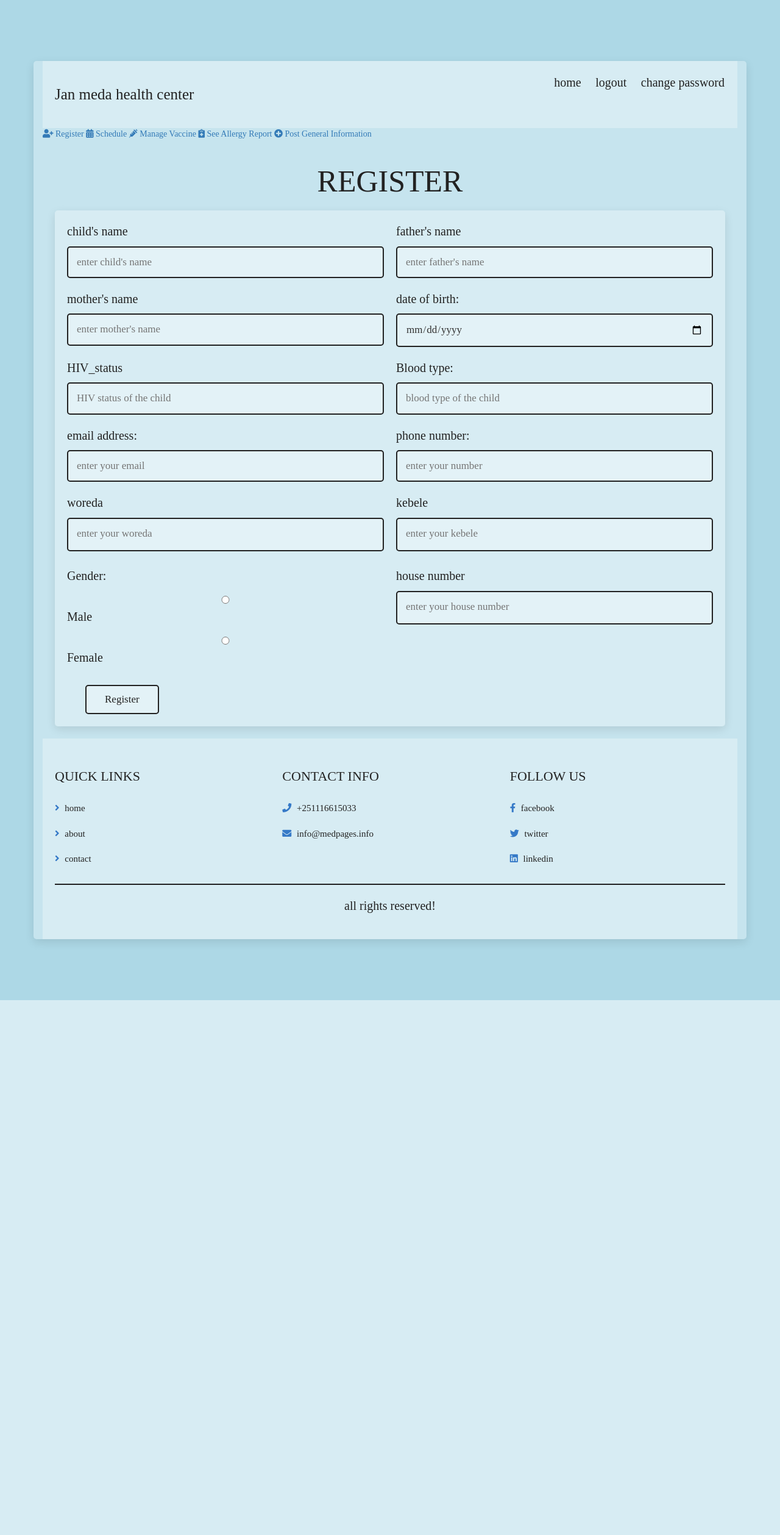
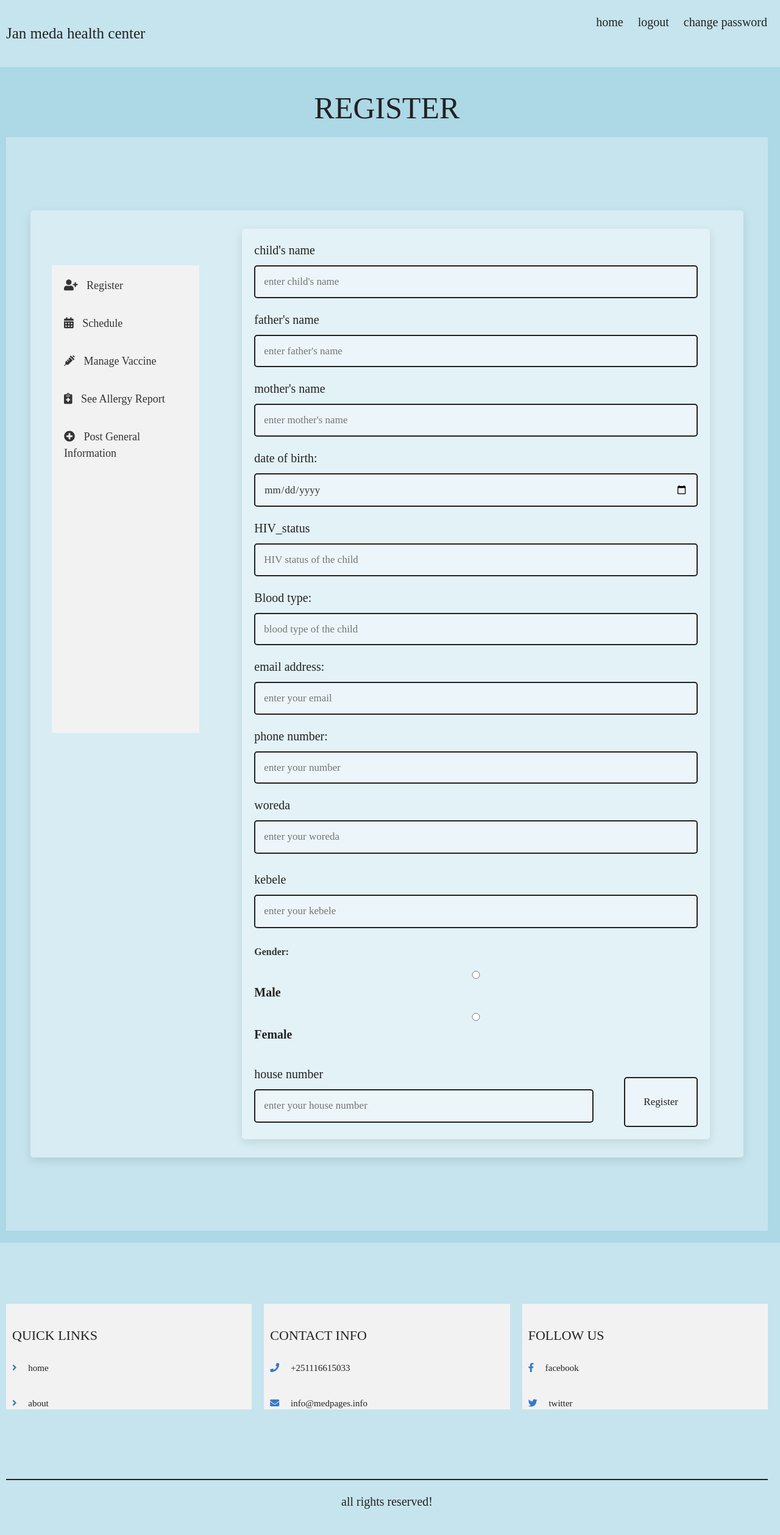
Before and after one commit to lensesorsa/lense, a PHP site: page /register.php in a window 1280 px wide. Shown: the whole page at 61% size. Before the commit the page ends 1640 px from the top, so only its background shows below. Run offline with PHP 8.4, Linux system fonts and the light colour scheme.

Commit message:
Update register.php

```diff
--- a/register.php
+++ b/register.php
@@ -174,10 +174,8 @@
 <head>
     <style>
         span.error {
-            /* color: #FF0000; */
-            color: #000;
+            color: #FF0000;
         }
-
 
     </style>
     <meta charset="UTF-8">
@@ -205,22 +203,144 @@
     <link rel="stylesheet" href="css/style.css">
 
 </head>
+<style>
+  /* Reset styles */
+* {
+   box-sizing: border-box;
+   margin: 0;
+   padding: 0;
+}
+
+/* Global styles */
+body {
+   font-family: Arial, sans-serif;
+   font-size: 16px;
+   line-height: 1.5;
+   color: #333;
+   padding-left: -3px;
+   margin-left: -10px;
+}
+
+a {
+   color: #007bff;
+   text-decoration: none;
+}
+
+a:hover {
+   color: #0056b3;
+}
+
+.container {
+   max-width: 1000px;
+   margin: 0 auto;
+   padding: 10px;
+   margin-top: 10px;
+}
+
+.row {
+   display: flex;
+   flex-direction: row;
+   column-gap:4rem;
+}
+
+.col-3 {
+   width: 30%;
+   margin-right:10px;
+
+}
+
+.col-9 {
+   width: 100%;
+}
+
+/* Navigation styles */
+.box {
+   background-color: #f2f2f2;
+   padding:10px;
+   height: 50%;
+   position: sticky;
+   left: 0;
+   top: 0;
+   overflow-y: auto;
+   margin-top: 5pc;
+   margin-left: 0;
+
+
+}
+
+.box a {
+   display: block;
+   margin-bottom: 15px;
+   padding: 10px;
+   color: #333;
+   text-decoration: none;
+   font-size: 18px;
+   transition: background-color 0.2s ease-in-out;
+}
+
+.box a:hover {
+   background-color: #007bff;
+   color: #fff;
+}
+
+.box a i {
+   margin-right: 10px;
+}
+
+/* Content styles */
+.content {
+   max-width: 800px;
+   margin: 0 auto;
+   padding: 10px;
+}
+
+.content h1 {
+   font-size: 48px;
+   font-weight: bold;
+   margin-bottom: 20px;
+}
+
+.content p {
+   font-size: 20px;
+   line-height: 1.5;
+   margin-bottom: 20px;
+}
+
+.btn {
+   display: inline-block;
+   padding: 10px 20px;
+   background-color: #007bff;
+   color: #fff;
+   text-align: center;
+   font-size: 18px;
+   border-radius: 5px;
+   transition: background-color 0.2s ease-in-out;
+}
+
+.btn:hover {
+   background-color: #0056b3;
+}
+
+</style>
+
 
 <body style="background-image:none; background-color:lightblue">
-
+<?php @include 'header.php'; ?>
+<section class="contact">
+<h1 class="heading">register</h1>
+<section class="footer">
     <div class="container">
-
-        <?php @include 'NKhome.php'; ?>
+    <div class="row">
+         <div class="col-3">
+            <div class="box">
                 <?php @include 'NKnavigation.php'; ?>
-
+            </div>
+        </div>
+        <div class="col-9">
             <section class="contact">
-
-            <h1 class="heading">register</h1>
-
+                <!-- <h1 class="heading">register</h1> -->
                 <form action="" method="post">
-
                     <div class="flex">
-
                     <div class="inputBox">
                         <span>child's name</span>
                         <span class="error" style="color: red;"><?php echo $nameErr; ?></span>
@@ -272,7 +392,21 @@
                         <span class="error" style="color: red;"> <?php echo $kebeleErr; ?></span>
                         <textarea name="kebele" placeholder="enter your kebele" required cols="3" rows="3" style="height: 5.5rem;"></textarea>
                     </div>
-                    <div class="inputBox">
+                    <div class="inputBox" >
+    <label for="gender">Gender:</label>
+    <span class="error" style="color: red;"> <?php echo $genderErr; ?></span>
+    <div style="display: flex; flex-direction:column; margin-right: 0;">
+    <label >
+        <input type="radio" name="gender" value="male">
+        <span>Male</span>
+    </label>
+    <label >
+        <input type="radio" name="gender" value="female">
+        <span>Female</span>
+    </label>
+    </div>
+</div>
+                    <!-- <div class="inputBox">
                         <span>Gender:</span>
                         <span class="error" style="color: red;"> <?php echo $genderErr; ?></span>
                         <span>
@@ -285,52 +419,38 @@
                             Female
                         </span>
 
-                        <!-- <input type="text" name="gender" placeholder="gender of the child"> -->
-                    </div>
+                        </div> -->
                     <div class="inputBox">
                         <span>house number</span>
                         <span class="error" style="color: red;"> <?php echo $housenoErr; ?></span>
                         <textarea name="house_no" placeholder="enter your house number" required cols="3" rows="3" style="height: 5.5rem;"></textarea>
                     </div>
-
-                </div>
                     <input type="submit" value="register" name="register" id="register" class="btn">
-
-
                     <!-- Modal -->
                     <div class="modal fade" id="myModal" role="dialog">
                         <div class="modal-dialog">
-
                         <!-- Modal content-->
                         <div class="modal-content">
                         <div class="modal-header">
                         <button type="button" class="close" data-dismiss="modal">&times;</button>
                         <h4 class="modal-title">Registration Successful</h4>
-      </div>
                         <div class="modal-body">
                             <p>Your registration has been successful.</p>
-        <p>thank you.</p>
-        <p>thank you.</p>
                         </div>
                     <div class="modal-footer">
                     <button type="button" class="btn btn-default" data-dismiss="modal">Close</button>
                     </div>
                     </div>
-
                     </div>
                     </div>
                 </form>
-
-
- <!-- <div class="box">
-  <a href="register.php"><i class="fas fa-angle-right"></i> register</a>
-  <a href="schedule.php"><i class="fas fa-angle-right"></i> schedule</a>
-  <a href="vaccinemanagement.php"><i class="fas fa-angle-right"></i> manage vaccine</a>
-  <a href="seeallergyreport.php"><i class="fas fa-angle-right"></i> see allergy report</a>
-  <a href="content.php"><i class="fas fa-angle-right"></i> add content</a>
-</div>-->
             </section>
-
+</section>
+        </div>
+    </div>
+</div>
+</section>
+<?php @include 'footer.php'; ?>
 <script>
     $(document).ready(function(){
         $("#myModal").modal('hide');
@@ -340,13 +460,11 @@
         });
     });
 </script>
-
-        <?php @include 'footer.php'; ?>
     </div>
     <!-- swiper js link  -->
     <script src="https://unpkg.com/swiper@7/swiper-bundle.min.js"></script>
     <!-- custom js file link  -->
     <script src="js/script.js"></script>
+
 </body>
-
 </html>
```
Lines whose indentation alone changed are shown as unchanged.
